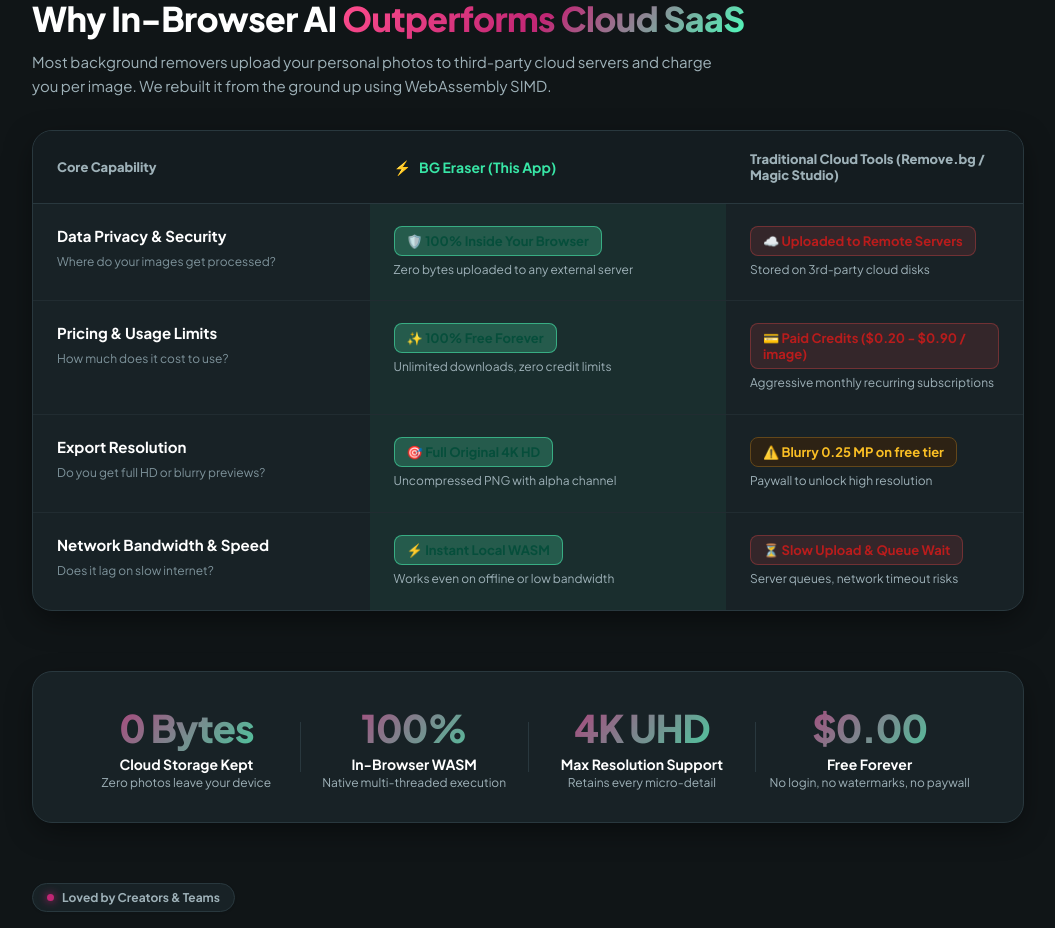
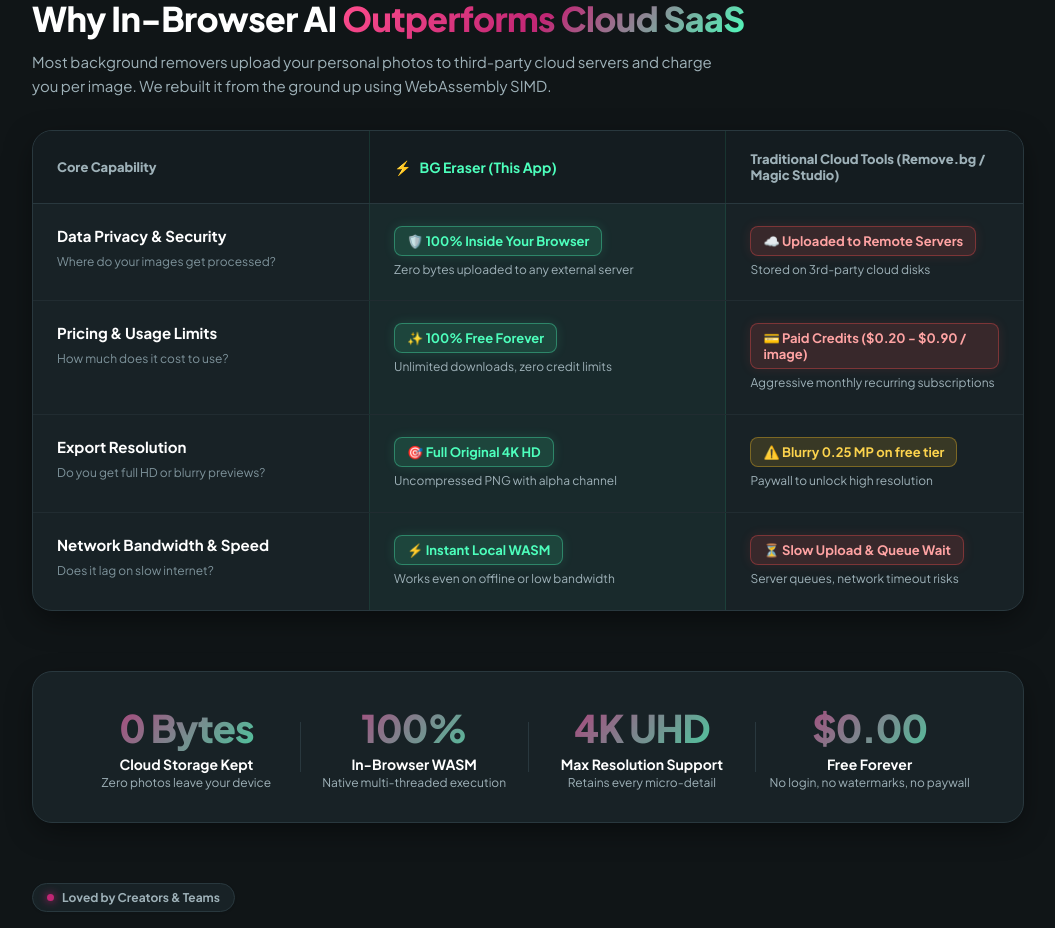
Before and after one commit to dev998889/bg-remover, a React (Vite) app: page / in a window 1280 px wide. Shown: the part 3440-4368 px from the top of the page, without its empty margins (112-1167 px from the left). Built offline with nearby package versions, Linux system fonts and the light colour scheme.

Commit message:
fix: make comparison table chips high-contrast and readable in dark mode

```diff
--- a/src/App.css
+++ b/src/App.css
@@ -2951,21 +2951,39 @@ body[data-theme="dark"] {
 }
 
 [data-theme="dark"] .td-us {
-  background: rgba(56, 230, 166, 0.06) !important;
+  background: rgba(56, 230, 166, 0.04) !important;
+  border-left: 1px solid rgba(56, 230, 166, 0.12) !important;
+  border-right: 1px solid rgba(56, 230, 166, 0.12) !important;
 }
 
 [data-theme="dark"] .th-us {
-  background: rgba(56, 230, 166, 0.12) !important;
+  background: rgba(56, 230, 166, 0.08) !important;
+  border-left: 1px solid rgba(56, 230, 166, 0.12) !important;
+  border-right: 1px solid rgba(56, 230, 166, 0.12) !important;
 }
 
 [data-theme="dark"] .th-us-badge {
-  color: #38E6A6 !important;
+  color: #4DFFBC !important;
+}
+
+[data-theme="dark"] .chip-success {
+  background: rgba(56, 230, 166, 0.14) !important;
+  color: #4DFFBC !important;
+  border: 1px solid rgba(77, 255, 188, 0.35) !important;
+  box-shadow: 0 0 12px rgba(77, 255, 188, 0.12);
+}
+
+[data-theme="dark"] .chip-danger {
+  background: rgba(255, 77, 77, 0.14) !important;
+  color: #FFA3A3 !important;
+  border: 1px solid rgba(255, 77, 77, 0.35) !important;
+  box-shadow: 0 0 12px rgba(255, 77, 77, 0.12);
 }
 
 [data-theme="dark"] .chip-warning {
-  background: #2D2214 !important;
-  color: #FBBF24 !important;
-  border-color: #63471A !important;
+  background: rgba(251, 191, 36, 0.14) !important;
+  color: #FCD34D !important;
+  border: 1px solid rgba(251, 191, 36, 0.35) !important;
 }
 
 [data-theme="dark"] .stats-strip {
```
